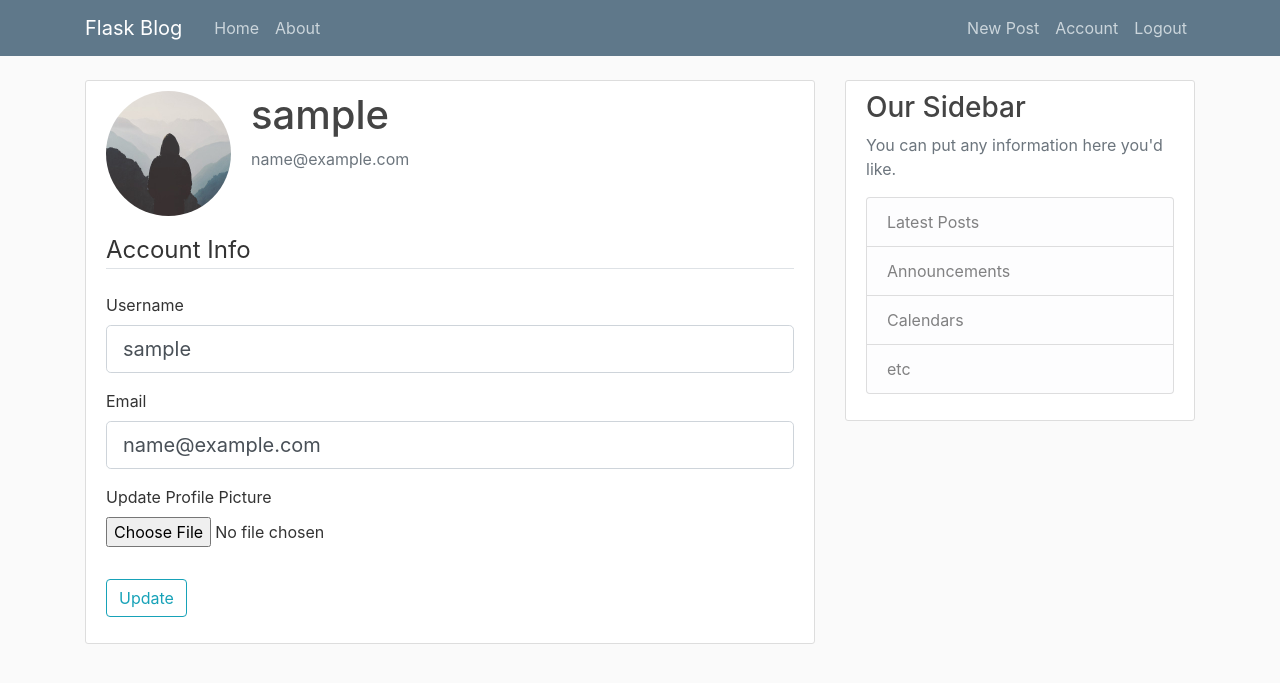
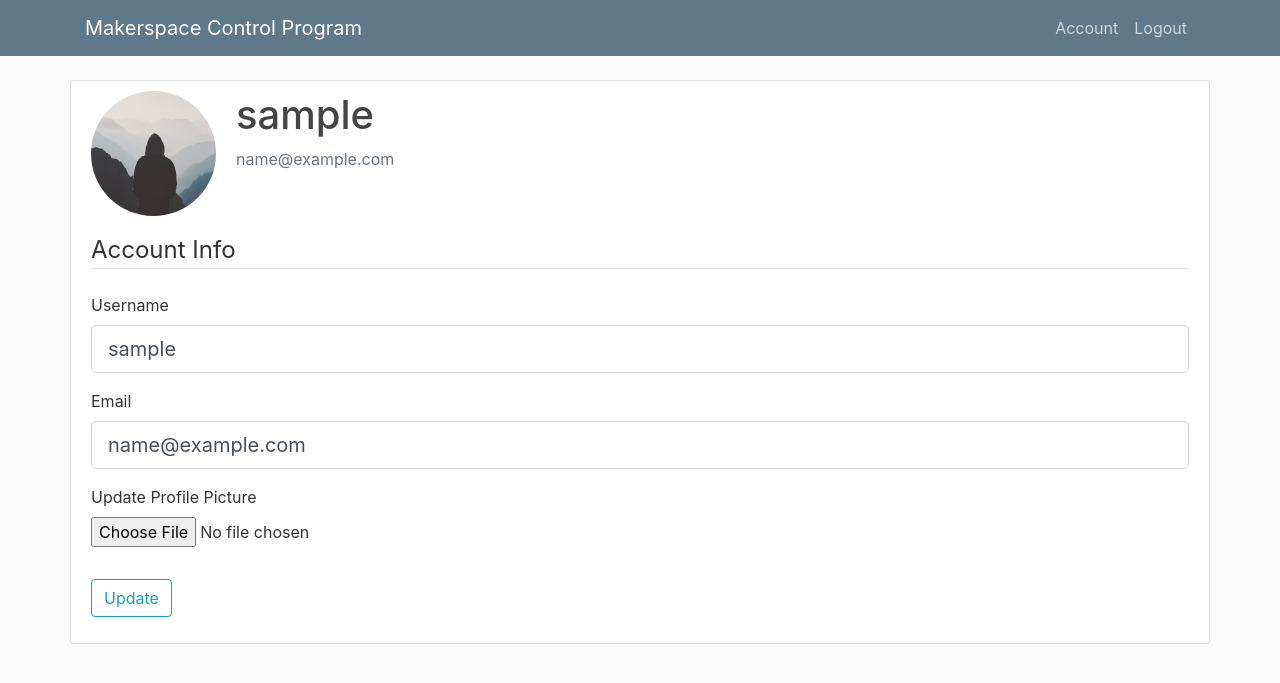
Before and after one commit to MakeICT/MCP-Server, a Flask app: page /account in a window 1280 px wide. Shown: the top 683 px of the page. Run offline with Flask 2, Linux system fonts and the light colour scheme; the visitor is signed in with stand-in values (Sample User, id 1); data comes from the database, SQL or seed files in the repository; some libraries are stand-ins or nearby versions.

Commit message:
remove unnecessary pages and layout items, update bootstrap and other external dependencies

```diff
--- a/mcp/main/routes.py
+++ b/mcp/main/routes.py
@@ -1,4 +1,4 @@
-from flask import render_template, request, Blueprint
+from flask import render_template, request, redirect, url_for, Blueprint
 from mcp.models import Post
 
 main = Blueprint('main', __name__)
@@ -9,6 +9,7 @@ main = Blueprint('main', __name__)
 def home():
     page = request.args.get('page', 1, type=int)
     posts = Post.query.order_by(Post.date_posted.desc()).paginate(page=page, per_page=5)
+    return redirect(url_for('users.account'))
     return render_template('home.html', posts=posts)
 
 
--- a/mcp/templates/layout.html
+++ b/mcp/templates/layout.html
@@ -6,7 +6,11 @@
     <meta name="viewport" content="width=device-width, initial-scale=1, shrink-to-fit=no">
 
     <!-- Bootstrap CSS -->
-    <link rel="stylesheet" href="https://maxcdn.bootstrapcdn.com/bootstrap/4.0.0/css/bootstrap.min.css" integrity="sha384-Gn5384xqQ1aoWXA+058RXPxPg6fy4IWvTNh0E263XmFcJlSAwiGgFAW/dAiS6JXm" crossorigin="anonymous">
+    <link rel="stylesheet" href="https://maxcdn.bootstrapcdn.com/bootstrap/4.1.3/css/bootstrap.min.css">
+    <script src="https://ajax.googleapis.com/ajax/libs/jquery/3.3.1/jquery.min.js"></script>
+    <script src="https://cdnjs.cloudflare.com/ajax/libs/popper.js/1.14.3/umd/popper.min.js"></script>
+    <script src="https://maxcdn.bootstrapcdn.com/bootstrap/4.1.3/js/bootstrap.min.js"></script>
+    <link rel="stylesheet" href="https://use.fontawesome.com/releases/v5.6.3/css/all.css" integrity="sha384-UHRtZLI+pbxtHCWp1t77Bi1L4ZtiqrqD80Kn4Z8NTSRyMA2Fd33n5dQ8lWUE00s/" crossorigin="anonymous">
 
     <link rel="stylesheet" type="text/css" href="{{ url_for('static', filename='main.css') }}">
 
@@ -20,19 +24,18 @@
     <header class="site-header">
       <nav class="navbar navbar-expand-md navbar-dark bg-steel fixed-top">
         <div class="container">
-          <a class="navbar-brand mr-4" href="/">Flask Blog</a>
+          <a class="navbar-brand mr-4" href="/">Makerspace Control Program</a>
           <button class="navbar-toggler" type="button" data-toggle="collapse" data-target="#navbarToggle" aria-controls="navbarToggle" aria-expanded="false" aria-label="Toggle navigation">
             <span class="navbar-toggler-icon"></span>
           </button>
           <div class="collapse navbar-collapse" id="navbarToggle">
             <div class="navbar-nav mr-auto">
-              <a class="nav-item nav-link" href="{{ url_for('main.home') }}">Home</a>
-              <a class="nav-item nav-link" href="{{ url_for('main.about') }}">About</a>
+<!--               <a class="nav-item nav-link" href="{{ url_for('main.home') }}">Home</a>
+              <a class="nav-item nav-link" href="{{ url_for('main.about') }}">About</a> -->
             </div>
             <!-- Navbar Right Side -->
             <div class="navbar-nav">
               {% if current_user.is_authenticated %}
-                <a class="nav-item nav-link" href="{{ url_for('posts.new_post') }}">New Post</a>
                 <a class="nav-item nav-link" href="{{ url_for('users.account') }}">Account</a>
                 <a class="nav-item nav-link" href="{{ url_for('users.logout') }}">Logout</a>
               {% else %}
@@ -46,7 +49,25 @@
     </header>
     <main role="main" class="container">
       <div class="row">
-        <div class="col-md-8">
+<!--         <div class="col-md-2">
+          <div class="content-section p-1 m-1">
+            <h3>Our Sidebar</h3>
+            <p class='text-muted'>You can put any information here you'd like.
+              <ul class="list-group p-0">
+                <li class="list-group-item list-group-item-light">Calendar</li>
+                <li class="list-group-item list-group-item-light">Announcements</li>
+                {% if current_user.is_authenticated %}
+                  <li class="list-group-item list-group-item-light">Membership</li>
+                  <li class="list-group-item list-group-item-light">Classes</li>
+                  <li class="list-group-item list-group-item-light">Invoices</li>
+                  <li class="list-group-item list-group-item-light">Payments</li>
+                  <li class="list-group-item list-group-item-light">Authorizations</li>
+                {% endif %}
+              </ul>
+            </p>
+          </div>
+        </div> -->
+        <div class="col-md-12 p-0 m-0">
           {% with messages = get_flashed_messages(with_categories=true) %}
             {% if messages %}
               {% for category, message in messages %}
@@ -57,19 +78,6 @@
             {% endif %}
           {% endwith %}
           {% block content %}{% endblock %}
-        </div>
-        <div class="col-md-4">
-          <div class="content-section">
-            <h3>Our Sidebar</h3>
-            <p class='text-muted'>You can put any information here you'd like.
-              <ul class="list-group">
-                <li class="list-group-item list-group-item-light">Latest Posts</li>
-                <li class="list-group-item list-group-item-light">Announcements</li>
-                <li class="list-group-item list-group-item-light">Calendars</li>
-                <li class="list-group-item list-group-item-light">etc</li>
-              </ul>
-            </p>
-          </div>
         </div>
       </div>
     </main>
--- a/mcp/users/routes.py
+++ b/mcp/users/routes.py
@@ -34,7 +34,7 @@ def login():
         if user and bcrypt.check_password_hash(user.password, form.password.data):
             login_user(user, remember=form.remember.data)
             next_page = request.args.get('next')
-            return redirect(next_page) if next_page else redirect(url_for('main.home'))
+            return redirect(next_page) if next_page else redirect(url_for('users.account'))
         else:
             flash('Login Unsuccessful. Please check email and password', 'danger')
     return render_template('login.html', title='Login', form=form)
```
